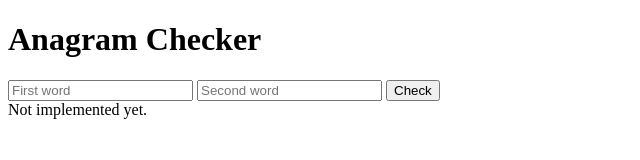
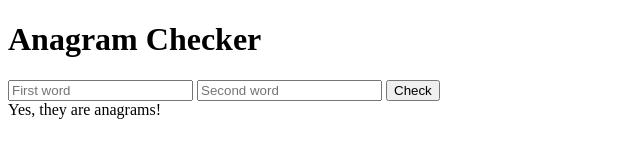
Before and after one commit to nicktodd/genai-branching-demo, a website: page public/index.html in a window 1280 px wide. Both pictures are taken after a click on the button "Check". Shown: the full height of the page, 0-640 px from the left. Drawn offline with Linux system fonts and the light colour scheme.

Commit message:
gpt initial solution

```diff
--- a/public/index.html
+++ b/public/index.html
@@ -12,12 +12,17 @@
   <div id="result"></div>
 
   <script>
-    // Copilot will fill in the logic later
+    function areAnagrams(str1, str2) {
+      const normalize = s => s.replace(/\s+/g, '').toLowerCase().split('').sort().join('');
+      return normalize(str1) === normalize(str2);
+    }
     document.getElementById('check').addEventListener('click', () => {
       const w1 = document.getElementById('word1').value;
       const w2 = document.getElementById('word2').value;
-      // TODO: implement anagram check
-      document.getElementById('result').textContent = "Not implemented yet.";
+      const result = areAnagrams(w1, w2)
+        ? "Yes, they are anagrams!"
+        : "No, they are not anagrams.";
+      document.getElementById('result').textContent = result;
     });
   </script>
 </body>
```
